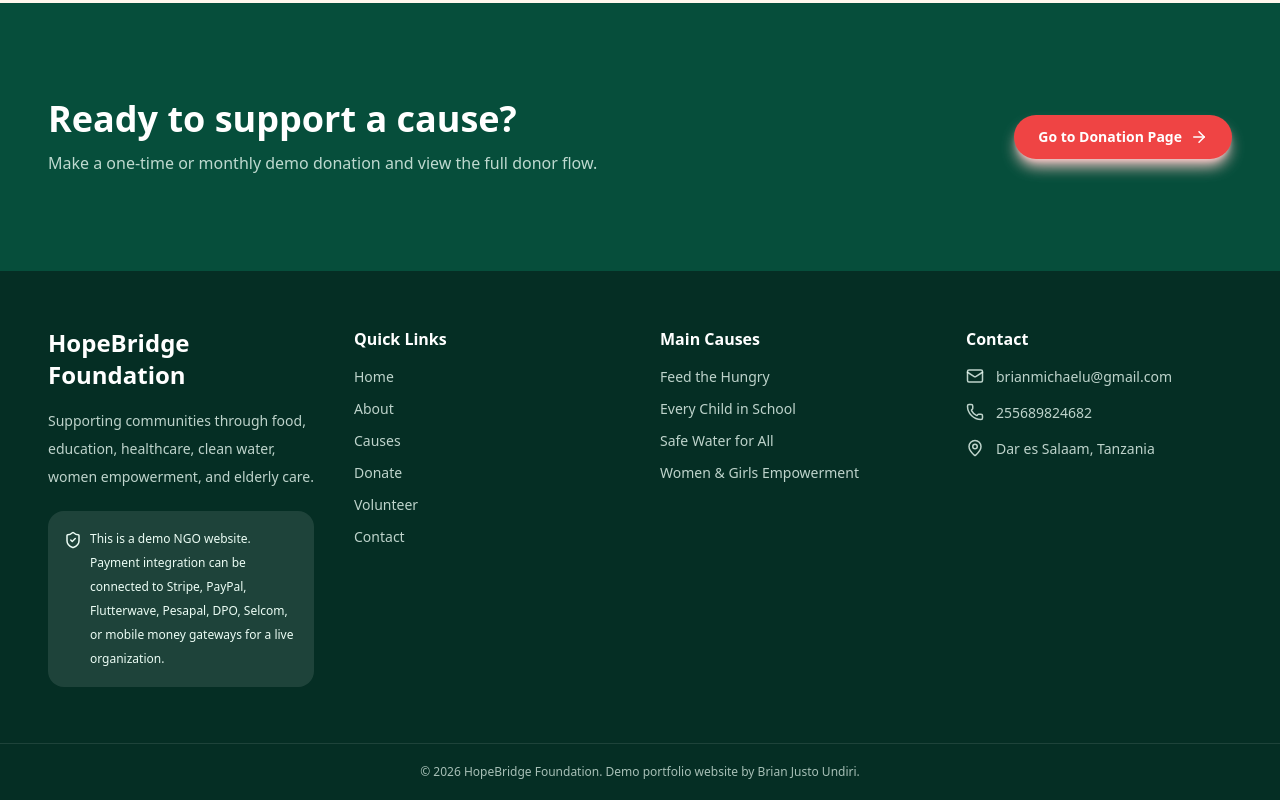
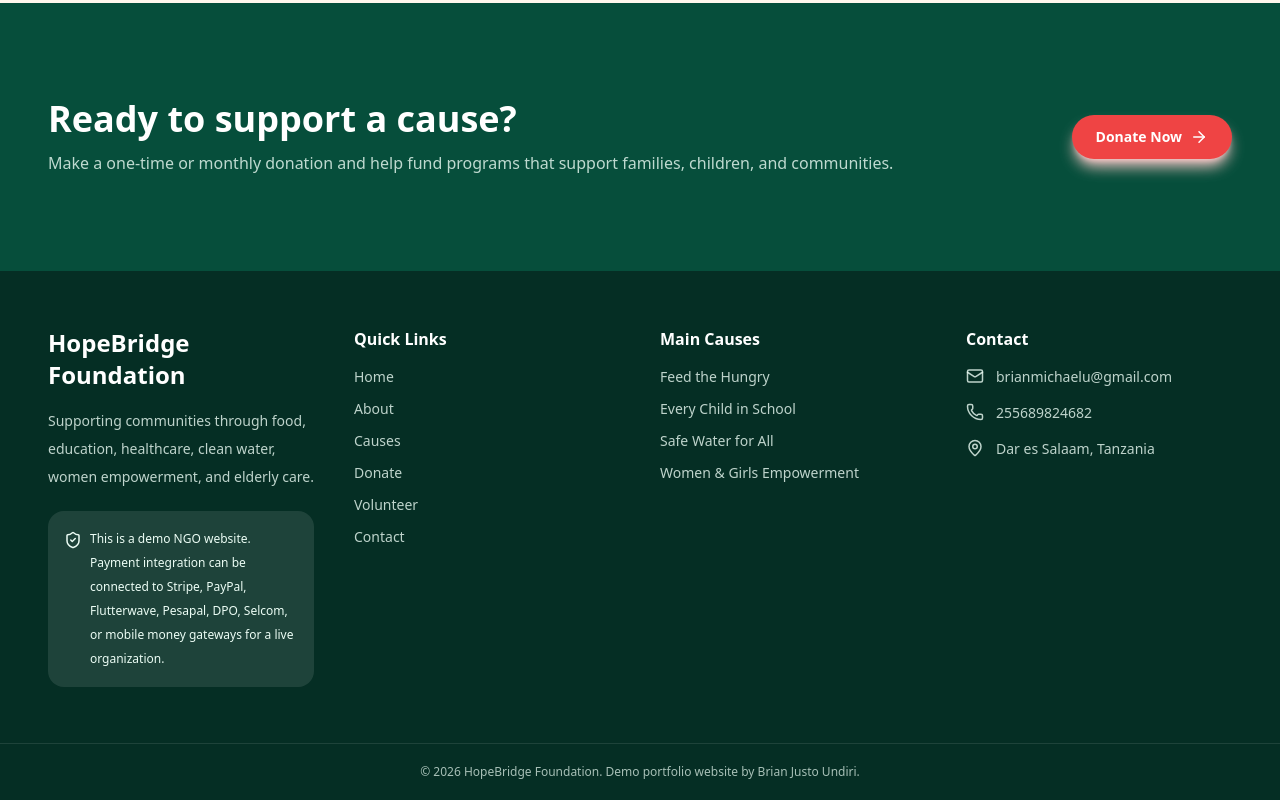
Before and after one commit to brianmichaelu/hopebridge-foundation, a Next.js app: page / in a window 1280 px wide. Shown: the part 5792-6592 px from the top of the page. Built offline with nearby package versions, Linux system fonts and the light colour scheme.

Commit message:
Update donation text and button label

```diff
--- a/app/page.tsx
+++ b/app/page.tsx
@@ -72,11 +72,11 @@ export default function Home() {
           <div>
             <h2 className="text-4xl font-black">Ready to support a cause?</h2>
             <p className="mt-3 text-emerald-50/80">
-              Make a one-time or monthly demo donation and view the full donor flow.
+                Make a one-time or monthly donation and help fund programs that support families, children, and communities.
             </p>
           </div>
           <Link href="/donate" className="btn-primary">
-            Go to Donation Page <ArrowRight className="ml-2" size={18} />
+            Donate Now <ArrowRight className="ml-2" size={18} />
           </Link>
         </div>
       </section>
```
